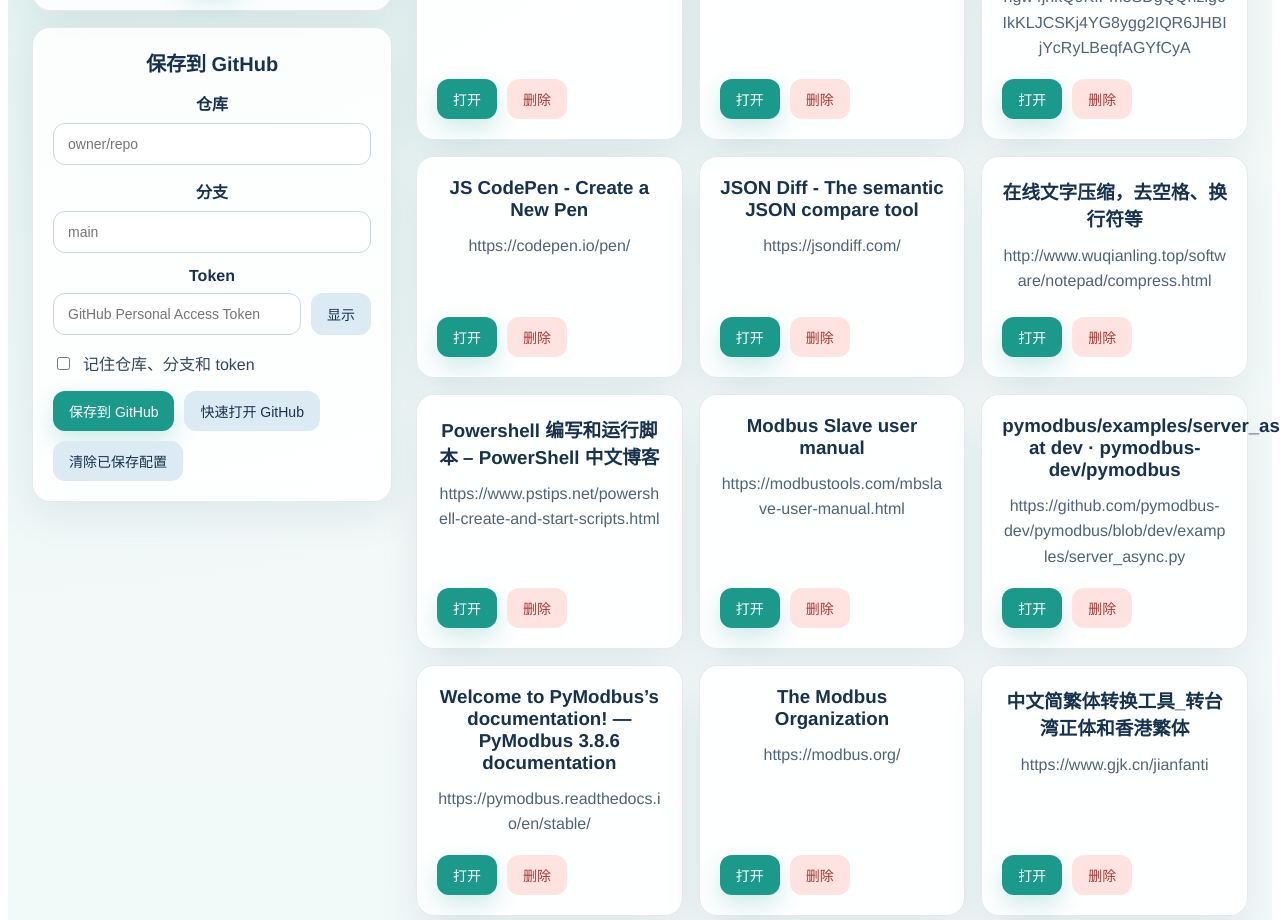
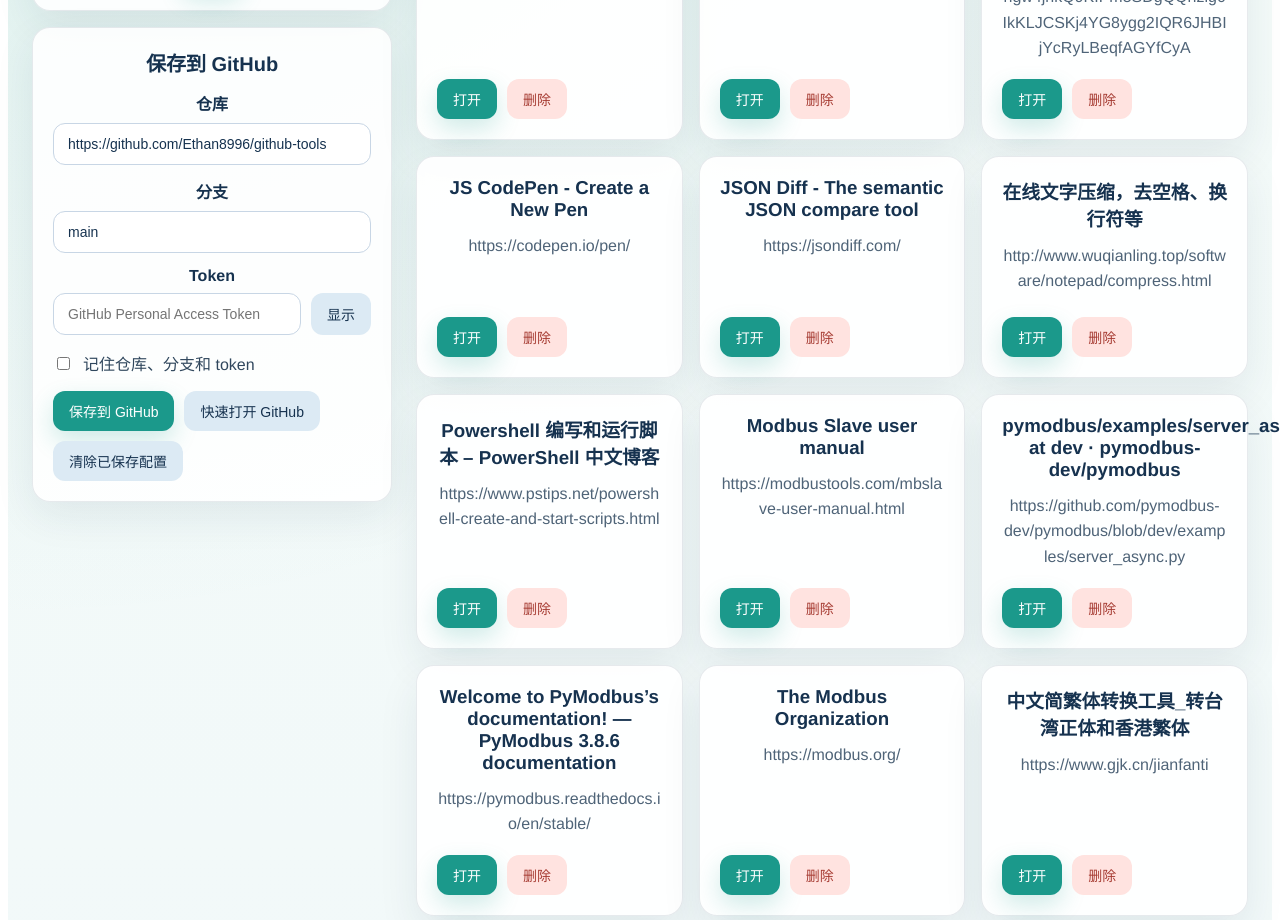
Before and after one commit to Ethan8996/github-tools, a Vue app: page /#/bookmarks in a window 1280 px wide. Shown: the part 820-1740 px from the top of the page. Built offline with nearby package versions, Linux system fonts and the light colour scheme.

Commit message:
feat: default bookmarks GitHub target

```diff
--- a/src/views/Bookmarks.vue
+++ b/src/views/Bookmarks.vue
@@ -150,20 +150,43 @@
 import { loadGithubConfig, saveGithubConfig, clearGithubConfig } from '../utils/bookmarkStorage'
 import { fetchRepositoryFile, updateRepositoryFile } from '../utils/githubContents'
 
+const DEFAULT_GITHUB_REPOSITORY = 'https://github.com/Ethan8996/github-tools'
+const DEFAULT_GITHUB_BRANCH = 'main'
+
+function normalizeGithubRepository(repository) {
+  const repositoryText = String(repository || '').trim()
+
+  if (!repositoryText) {
+    return ''
+  }
+
+  const githubUrlMatch = repositoryText.match(/^https?:\/\/github\.com\/([^/\s]+)\/([^/\s?#]+)(?:[/?#].*)?$/i)
+
+  if (githubUrlMatch) {
+    return `${githubUrlMatch[1]}/${githubUrlMatch[2].replace(/\.git$/, '')}`
+  }
+
+  return repositoryText.replace(/\.git$/, '')
+}
+
 function createGithubState() {
   const savedConfig = loadGithubConfig()
+  const hasSavedConfig = Boolean(savedConfig.repository || savedConfig.branch || savedConfig.token)
 
   return {
-    repository: savedConfig.repository || '',
-    branch: savedConfig.branch || '',
-    token: savedConfig.token || ''
+    github: {
+      repository: savedConfig.repository || DEFAULT_GITHUB_REPOSITORY,
+      branch: savedConfig.branch || DEFAULT_GITHUB_BRANCH,
+      token: savedConfig.token || ''
+    },
+    hasSavedConfig
   }
 }
 
 export default {
   name: 'Bookmarks',
   data() {
-    const github = createGithubState()
+    const { github, hasSavedConfig } = createGithubState()
 
     return {
       bookmarks: initialBookmarks.map((bookmark) => normalizeBookmark(bookmark)),
@@ -174,7 +197,7 @@
       },
       formError: '',
       github,
-      rememberConfig: Boolean(github.repository || github.branch || github.token),
+      rememberConfig: hasSavedConfig,
       showToken: false,
       hasLocalChanges: false,
       isSaving: false,
@@ -200,7 +223,7 @@
       this.$router.push('/')
     },
     openGithubTarget() {
-      const repository = String(this.github.repository || '').trim()
+      const repository = normalizeGithubRepository(this.github.repository)
       const branch = String(this.github.branch || '').trim()
 
       if (!repository) {
@@ -267,7 +290,7 @@
       this.saveError = ''
     },
     async saveToGithub() {
-      const repository = String(this.github.repository || '').trim()
+      const repository = normalizeGithubRepository(this.github.repository)
       const branch = String(this.github.branch || '').trim()
       const token = String(this.github.token || '').trim()
 
```
Also changed, not shown: 1 other file (tests, documents, lock files or other folders).
